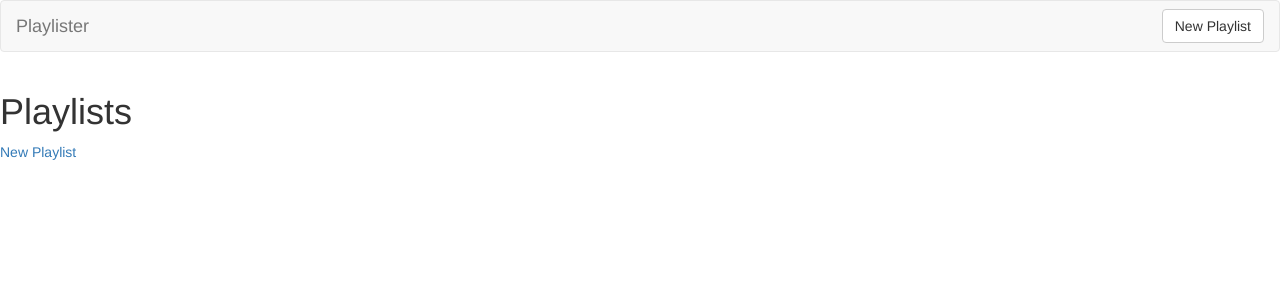
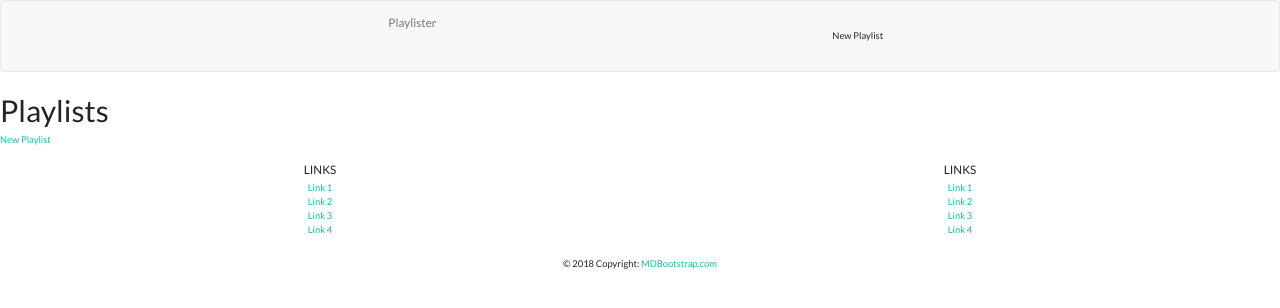
Before and after one commit to Abhishek5101/playlister, a Flask app: page / in a window 1280 px wide. Shown: the top 308 px of the page. Run offline with Flask 2, Linux system fonts and the light colour scheme; data that the repository does not hold is empty; some libraries are stand-ins or nearby versions.

Commit message:
added created_at, footer, and bootstrap theme

```diff
--- a/app.py
+++ b/app.py
@@ -2,6 +2,7 @@ from flask import Flask, render_template, redirect, request, url_for
 from pymongo import MongoClient
 from bson.objectid import ObjectId
 import os
+from datetime import datetime
 
 app = Flask(__name__)
 
@@ -29,11 +30,13 @@ def playlists_submit():
 	playlist = {
 		'title': request.form.get('title'),
 		'description': request.form.get('description'),
-		'videos': request.form.get('videos').split()
-
+		'videos': request.form.get('videos').split(),
+		'created_at': datetime.now()
 	}
+	print(playlist)
 	playlist_id = playlists.insert_one(playlist).inserted_id
 	return redirect(url_for('playlists_show', playlist_id=playlist_id))
+
 
 
 @app.route('/playlists/new')
@@ -90,5 +93,13 @@ def comments_new():
 	return redirect(url_for('playlists_show', playlist_id=request.form.get('playlist_id')))
 
 
+@app.route('/playlists/comments/<comment_id>', methods=['POST'])
+def comments_delete(comment_id):
+	"""Action to delete a comment."""
+	comment = comments.find_one({'_id': ObjectId(comment_id)})
+	comments.delete_one({'_id': ObjectId(comment_id)})
+	return redirect(url_for('playlists_show', playlist_id=comment.get('playlist_id')))
+
+
 if __name__ == '__main__':
 	app.run(debug=True, host='0.0.0.0', port=os.environ.get('PORT', 5000))
--- a/templates/base.html
+++ b/templates/base.html
@@ -7,6 +7,8 @@
     <title>Playlister</title>
     <!-- Latest compiled and minified CSS -->
     <link rel='stylesheet' href='https://maxcdn.bootstrapcdn.com/bootstrap/3.3.7/css/bootstrap.min.css'>
+    <link rel='stylesheet' href='https://bootswatch.com/4/flatly/bootstrap.min.css'>
+
 </head>
 <body>
     {% include 'partials/navbar.html' %}
@@ -16,6 +18,35 @@
     {% block content %}{% endblock %}
 
     <!-- Latest compiled and minified JavaScript -->
+    <!-- Footer -->
+<footer class='page-footer font-small blue pt-4'>
+    <div class='container-fluid text-center'>
+         <div class='row'>
+         <hr class='clearfix w-100 d-md-none pb-3'>
+         <div class='col-md-6 mb-md-0 mb-3'>
+             <h5 class='text-uppercase'>Links</h5>
+             <ul class='list-unstyled'>
+                 <li><a href='#!'>Link 1</a></li>
+                 <li><a href='#!'>Link 2</a></li>
+                 <li><a href='#!'>Link 3</a></li>
+                 <li><a href='#!'>Link 4</a></li>
+             </ul>
+         </div>
+         <div class='col-md-6 mb-md-0 mb-3'>
+             <h5 class='text-uppercase'>Links</h5>
+             <ul class='list-unstyled'>
+                 <li><a href='#!'>Link 1</a></li>
+                 <li><a href='#!'>Link 2</a></li>
+                 <li><a href='#!'>Link 3</a></li>
+                 <li><a href='#!'>Link 4</a></li>
+             </ul>
+         </div>
+         </div>
+    </div>
+    <div class='footer-copyright text-center py-3'>© 2018 Copyright:
+       <a href='https://mdbootstrap.com/education/bootstrap/'> MDBootstrap.com</a>
+    </div>
+</footer>
     <script src='https://maxcdn.bootstrapcdn.com/bootstrap/3.3.7/js/bootstrap.min.js'></script>
 </body>
 </html>
--- a/templates/partials/comment.html
+++ b/templates/partials/comment.html
@@ -1,8 +1,12 @@
-<!-- templates/partials/comment.html -->
+ <!-- templates/partials/comment.html -->
 
 <div class='card'>
     <div class='card-block'>
         <h4 class='card-title'>{{ comment.title }}</h4>
         <p class='card-text'>{{ comment.content }}</p>
+        <!-- Delete link -->
+        <p><form method='POST' action='/playlists/comments/{{ comment._id }}'>
+            <button class='btn btn-link' type='submit'>Delete</button>
+        </form></p>
     </div>
 </div>
--- a/templates/playlists_show.html
+++ b/templates/playlists_show.html
@@ -6,6 +6,11 @@
 <div class='row'>
     <div class='col-sm-6 col-sm-offset-3'>
         <h1>{{ playlist.title }}</h1>
+        {% if playlist.created_at %}
+        <p class='text-muted'>Created on {{ playlist.created_at.strftime('%A, %d %B, %Y') }}
+    at {{ playlist.created_at.strftime('%I:%M %p') }}</p>
+        {% endif %}
+
         <h2>{{ playlist.description }}</h2>
         {% for video in playlist.videos %}
             <div class="card"><div class="card-body">
```
